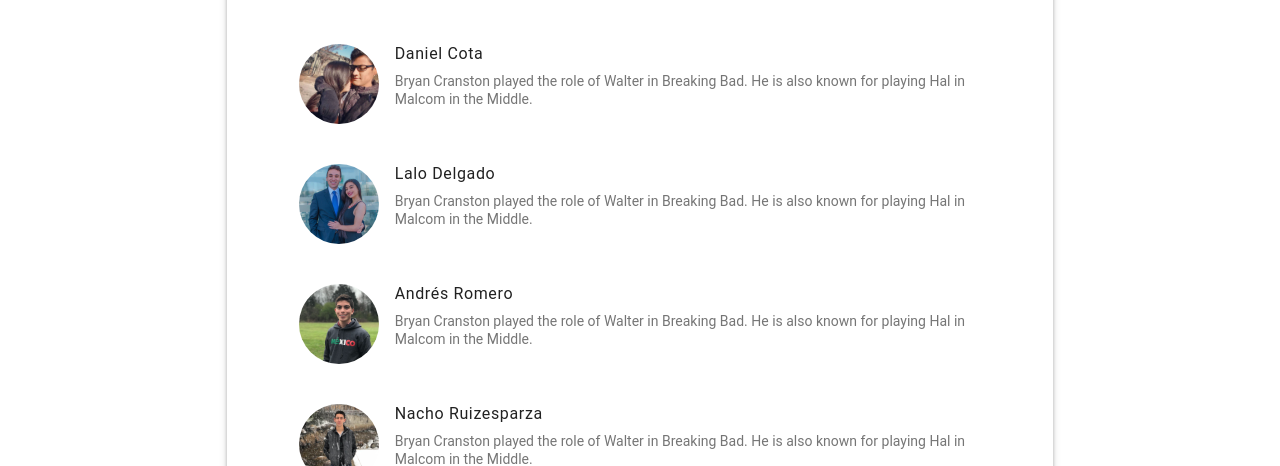
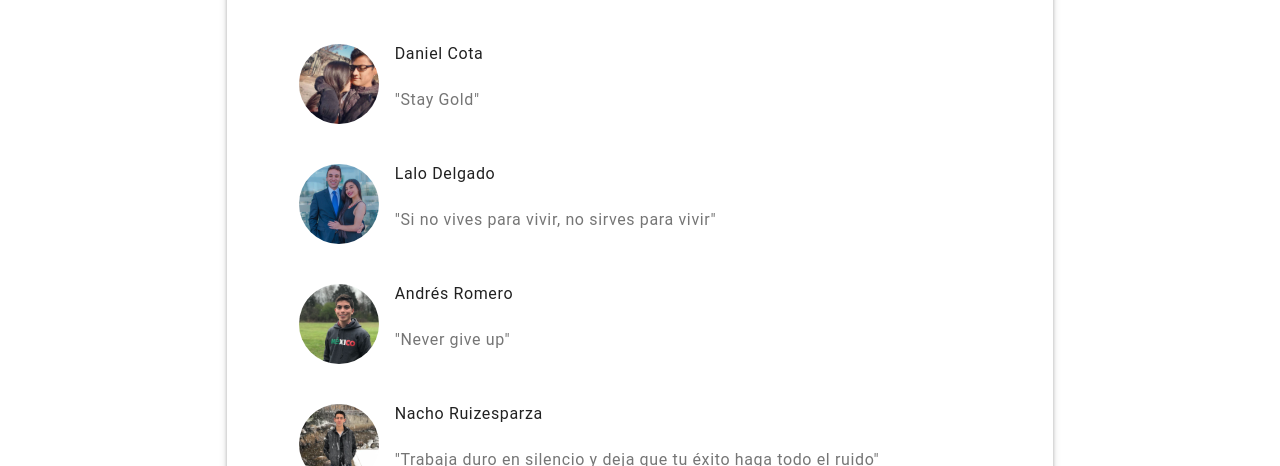
Before and after one commit to romero527/romero527.github.io, a plain HTML site: page Paginas/equipo_de_desarrollo.html in a window 1280 px wide. Shown: the part 334-800 px from the top of the page. Drawn offline with nearby package versions, Linux system fonts and the light colour scheme.

Commit message:
Trabajo lunes_9

```diff
--- a/Paginas/equipo_de_desarrollo.html
+++ b/Paginas/equipo_de_desarrollo.html
@@ -133,8 +133,7 @@
                   <i class="material-icons mdl-list__item-avatar" style="width: 80px; height: 80px; background: url(../Recursos/cota_daniel.jpg) center / cover"></i>
                   <span>Daniel Cota</span>
                   <span class="mdl-list__item-text-body" style="margin: 8px">
-                    Bryan Cranston played the role of Walter in Breaking Bad. He is also known
-                    for playing Hal in Malcom in the Middle.
+                    <h6>"Stay Gold"</h6>
                   </span>
                 </span>
               </li>
@@ -144,8 +143,7 @@
                   <i class="material-icons mdl-list__item-avatar" style="width: 80px; height: 80px; background: url(../Recursos/delgado_eduardo.jpg) center / cover"></i>
                   <span>Lalo Delgado</span>
                   <span class="mdl-list__item-text-body" style="margin: 8px">
-                    Bryan Cranston played the role of Walter in Breaking Bad. He is also known
-                    for playing Hal in Malcom in the Middle.
+                    <h6>"Si no vives para vivir, no sirves para vivir"</h6>
                   </span>
                 </span>
               </li>
@@ -155,8 +153,7 @@
                   <i class="material-icons mdl-list__item-avatar" style="width: 80px; height: 80px; background: url(../Recursos/romero_andres.jpg) center / cover"></i>
                   <span>Andrés Romero</span>
                   <span class="mdl-list__item-text-body" style="margin: 8px">
-                    Bryan Cranston played the role of Walter in Breaking Bad. He is also known
-                    for playing Hal in Malcom in the Middle.
+                    <h6>"Never give up"</h6>
                   </span>
                 </span>
               </li>
@@ -166,8 +163,7 @@
                   <i class="material-icons mdl-list__item-avatar" style="width: 80px; height: 80px; background: url(../Recursos/ruizesparza_ignacio.jpg) center / cover"></i>
                   <span>Nacho Ruizesparza</span>
                   <span class="mdl-list__item-text-body" style="margin: 8px">
-                    Bryan Cranston played the role of Walter in Breaking Bad. He is also known
-                    for playing Hal in Malcom in the Middle.
+                    <h6>"Trabaja duro en silencio y deja que tu éxito haga todo el ruido"</h6>
                   </span>
                 </span>
               </li>
@@ -177,8 +173,7 @@
                   <i class="material-icons mdl-list__item-avatar" style="width: 80px; height: 80px; background: url(../Recursos/sandoval_nicanor.jpg) center / cover"></i>
                   <span>Nicanor Sandoval</span>
                   <span class="mdl-list__item-text-body" style="margin: 8px">
-                    Bryan Cranston played the role of Walter in Breaking Bad. He is also known
-                    for playing Hal in Malcom in the Middle.
+                    <h6>"La felicidad no es un sentimiento, es una decisión"</h6>
                   </span>
                 </span>
               </li>
```
Also changed, not shown: Paginas/bloque_1.html (+7 -0 lines).
